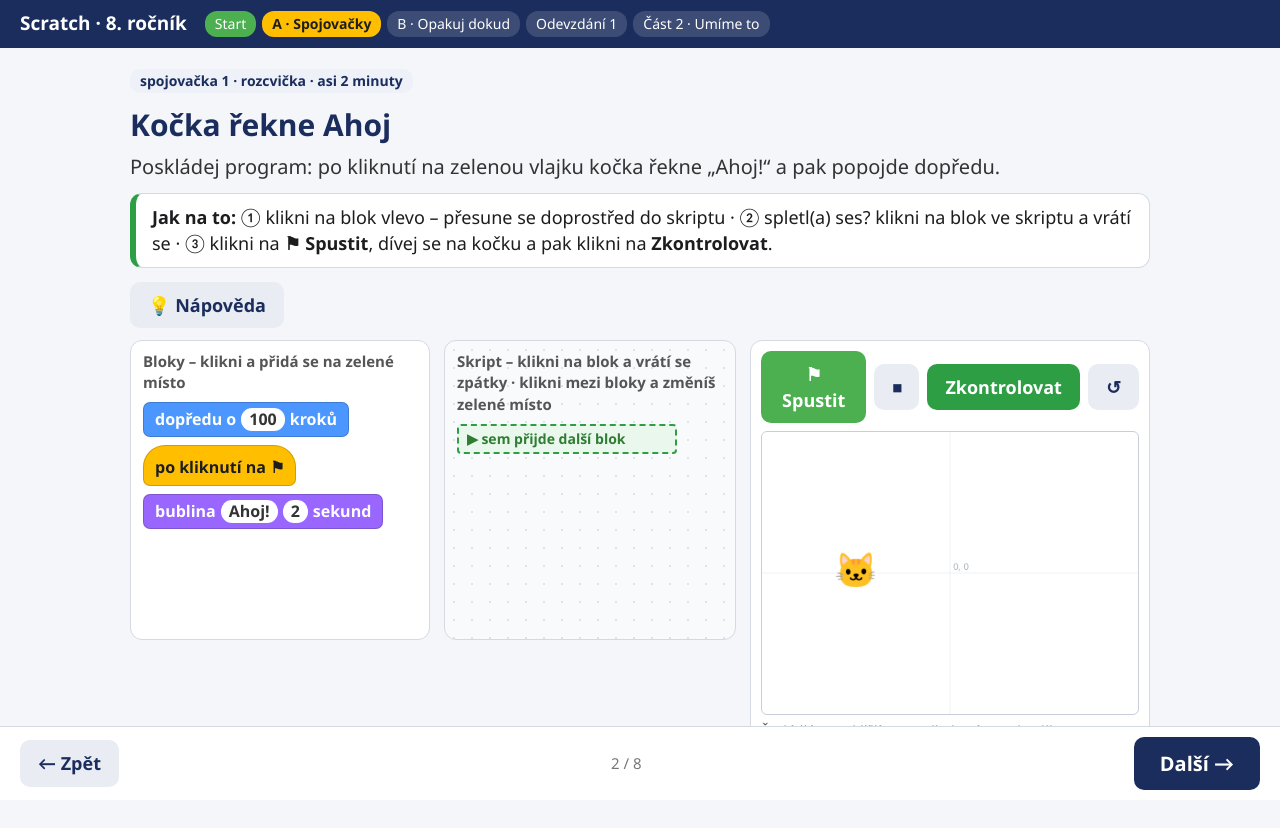
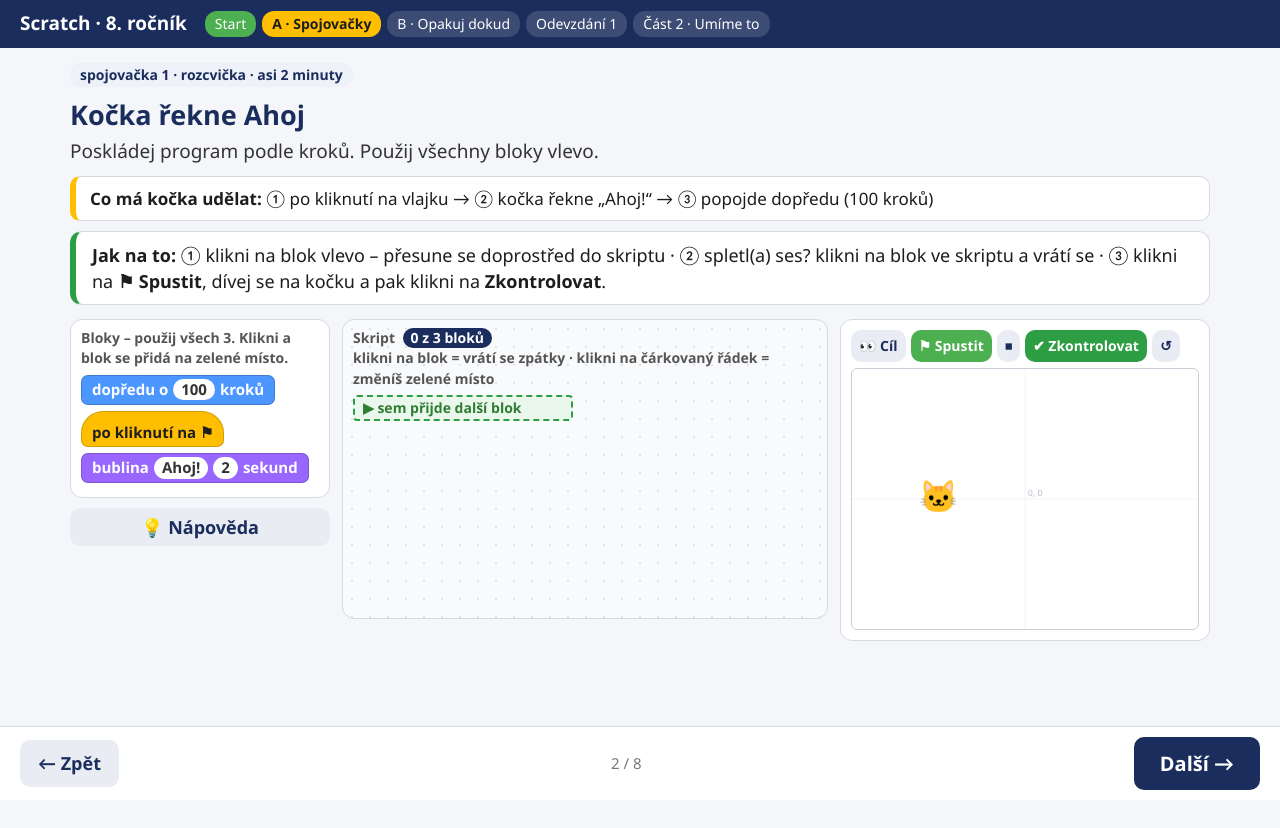
Before and after one commit to citaa5/informatikaEDU, a plain HTML site: page scratch8/index.html in a window 1280 px wide. Both pictures are taken after a click on the button "Začít →". After the commit the page ends 800 px from the top, so only its background shows below. Drawn offline with Linux system fonts and the light colour scheme.

Commit message:
Informatika 8: Scratch – zadání po krocích, počítadlo bloků, Ukaž cíl, menší rozložení

```diff
--- a/scratch8/index.html
+++ b/scratch8/index.html
@@ -15,10 +15,10 @@ header .t{font-weight:700;font-size:19px}
 .steps span{font-size:14px;padding:3px 10px;border-radius:12px;background:rgba(255,255,255,.15)}
 .steps span.on{background:#FFBF00;color:#1d1d1f;font-weight:700}
 .steps span.ok{background:#4caf50}
-main{max-width:1060px;margin:0 auto;padding:18px 20px 110px}
-h1{color:var(--navy);font-size:30px;margin:4px 0 6px}
+main{max-width:1180px;margin:0 auto;padding:12px 20px 100px}
+h1{color:var(--navy);font-size:27px;margin:2px 0 4px}
 h2{color:var(--navy);font-size:22px;margin:16px 0 6px}
-.lead{font-size:20px;color:#333;margin:0 0 12px}
+.lead{font-size:19px;color:#333;margin:0 0 10px}
 .card{background:#fff;border:1px solid var(--line);border-radius:12px;padding:16px 20px;margin:0 0 14px}
 .min{display:inline-block;background:#eef1f8;color:var(--navy);font-size:14px;font-weight:700;border-radius:10px;padding:2px 10px;margin-bottom:6px}
 nav.bottom{position:fixed;left:0;right:0;bottom:0;background:#fff;border-top:1px solid var(--line);padding:10px 20px;display:flex;justify-content:space-between;align-items:center;z-index:5}
@@ -32,32 +32,38 @@ button{font:inherit;cursor:pointer;border-radius:10px;border:0;padding:10px 18px
 .pulse{animation:pulse 1.2s ease-in-out infinite}
 @keyframes pulse{50%{box-shadow:0 0 0 8px rgba(46,158,68,.25)}}
 /* bloky */
-.blk{display:inline-flex;align-items:center;gap:5px;padding:5px 11px;min-height:34px;border-radius:7px;font-weight:600;font-size:16px;border:1px solid rgba(0,0,0,.18);white-space:nowrap;user-select:none}
+.blk{display:inline-flex;align-items:center;gap:5px;padding:3px 10px;min-height:30px;border-radius:7px;font-weight:600;font-size:15px;border:1px solid rgba(0,0,0,.18);white-space:nowrap;user-select:none}
 .blk.hat{border-radius:22px 22px 7px 7px;padding-top:10px}
 .inp{background:#fff;color:#333;border-radius:11px;padding:0 8px;font-weight:600;min-width:22px;text-align:center}
 .chip{display:inline-block;border-radius:6px;padding:0 7px;font-size:16px;font-weight:600;line-height:1.55;white-space:nowrap}
 /* skládačka */
-.puzzle{display:grid;grid-template-columns:300px 1fr 400px;gap:14px;align-items:start}
+.puzzle{display:grid;grid-template-columns:260px 1fr 370px;gap:12px;align-items:start}
 @media (max-width:1000px){.puzzle{grid-template-columns:1fr 1fr}.puzzle .stagebox{grid-column:1/3}}
-.pal,.ws{background:#fff;border:1px solid var(--line);border-radius:12px;padding:10px 12px;min-height:300px}
-.pal h3,.ws h3{margin:0 0 8px;font-size:15px;color:#555;font-weight:600}
-.pal .blk{display:flex;width:max-content;margin:0 0 8px;cursor:pointer}
+.pal,.ws{background:#fff;border:1px solid var(--line);border-radius:12px;padding:8px 10px;min-height:150px}
+.ws{min-height:300px}
+.pal h3,.ws h3{margin:0 0 6px;font-size:14px;color:#555;font-weight:600}
+.cnt{display:inline-block;background:#1A2D5C;color:#fff;border-radius:10px;padding:0 8px;margin-left:4px}
+.cnt.full{background:#2e9e44}
+.pal .blk{display:flex;width:max-content;margin:0 0 6px;cursor:pointer}
 .pal .blk:hover{filter:brightness(1.08);transform:translateX(3px)}
 .pal .gone{visibility:hidden;height:0;margin:0;padding:0;min-height:0;border:0}
 .ws{background:#f9fafc;background-image:radial-gradient(#dfe3ea 1px,transparent 1px);background-size:18px 18px}
 .ws .blk{cursor:pointer}
 .ws .blk:hover{outline:2px solid #c62828}
-.slot{height:12px;width:220px;margin:2px 0;border-radius:4px;cursor:pointer;border:1px dashed #cfd5e0}
+.slot{height:9px;width:220px;margin:1px 0;border-radius:4px;cursor:pointer;border:1px dashed #cfd5e0}
 .slot:hover{background:#cfd8ea}
-.slot.on{height:30px;border:2px dashed #2e9e44;background:#eaf7ec;color:#2e7d32;font-size:14px;font-weight:700;display:flex;align-items:center;padding-left:8px;width:220px}
+.slot.on{height:26px;border:2px dashed #2e9e44;background:#eaf7ec;color:#2e7d32;font-size:14px;font-weight:700;display:flex;align-items:center;padding-left:8px;width:220px}
 .cb{display:inline-block}
 .cb .ctop{border-radius:7px 7px 0 0}
 .cb .cin{border-left:18px solid;margin-left:0;padding:3px 0 3px 6px;min-height:30px}
 .cb .cbot{height:16px;width:150px;border-radius:0 0 7px 7px;border:1px solid rgba(0,0,0,.18);border-top:0}
 .stagebox{background:#fff;border:1px solid var(--line);border-radius:12px;padding:10px}
-.stagebar{display:flex;gap:8px;margin-bottom:8px;align-items:center}
+.stagebar{display:flex;gap:5px;margin-bottom:6px;align-items:center}
+.stagebar .btn{padding:6px 8px;font-size:14px;white-space:nowrap}
+.cil{background:#fff;border:1px solid var(--line);border-left:6px solid #FFBF00;border-radius:10px;padding:8px 14px;margin:0 0 10px;font-size:17px;line-height:1.6}
+.cil span{white-space:nowrap}
 canvas{width:100%;border:1px solid #c9ced8;border-radius:6px;background:#fff;display:block}
-.msg{margin-top:10px;padding:10px 14px;border-radius:10px;font-weight:600;display:none}
+.msg{margin-top:10px;padding:7px 12px;border-radius:10px;font-weight:600;font-size:15px;display:none}
 .msg.bad{display:block;background:#fdecea;color:#b71c1c}
 .msg.good{display:block;background:#e8f5e9;color:#1b5e20}
 .msg.info{display:block;background:#eef1f8;color:var(--navy)}
@@ -171,7 +177,8 @@ class Stage{
 /* ---------- skládačky ---------- */
 const PUZ = {
   s0: { title:"Kočka řekne Ahoj", min:"spojovačka 1 · rozcvička · asi 2 minuty",
-    zad:"Poskládej program: po kliknutí na zelenou vlajku kočka řekne „Ahoj!“ a pak popojde dopředu.",
+    zad:"Poskládej program podle kroků. Použij všechny bloky vlevo.",
+    cil:["po kliknutí na vlajku","kočka řekne „Ahoj!“","popojde dopředu (100 kroků)"], sol:["h","s","m"],
     how:true,
     hints:["Program vždycky začíná žlutým blokem s vlajkou. Ten dej první.","Kočka nejdřív mluví a teprve potom jde. Bublina je tedy druhá.","Pořadí: po kliknutí na ⚑ → bublina Ahoj! → dopředu o 100 kroků."],
     init:{x:-120,y:0,dir:90},
@@ -184,10 +191,12 @@ const PUZ = {
       if(ids.join()!=="h,s,m") return "Kočka má nejdřív pozdravit a pak jít. Prohoď bublinu a „dopředu“.";
       return true; } },
   a1: { title:"Kočka se představí", min:"spojovačka 2 · asi 3 minuty",
-    zad:"Kočka skočí na start vlevo, řekne „Ahoj!“, přejde doprava, chvilku počká a couvne zpátky na start.",
+    zad:"Poskládej program podle kroků. Použij všechny bloky vlevo.",
+    cil:["po kliknutí na vlajku","skočí na start vlevo (x: -150, y: 0)","otočí se doprava (směr 90)","řekne „Ahoj!“","přejde doprava (150 kroků)","chvilku počká (1 sekundu)","couvne zpátky na start (-150 kroků)"],
+    sol:["h","g","d","s","m1","w","m2"],
     hints:["Nahoře je žlutý blok po kliknutí na ⚑.","Pak kočku postav na start: skoč na x: -150 y: 0 a nastav směr 90 (= kouká doprava). Proto začne vždycky vlevo, ať stojí kdekoli.",
       "Potom bublina Ahoj!, dopředu o 150 kroků a čekej 1 sekund.","Úplně dole je dopředu o -150 kroků. Mínus znamená couvni zpátky."],
-    init:{x:60,y:-90,dir:0},
+    init:{x:60,y:-90,dir:90},
     blocks:{ h:{kat:"udalosti",t:"po kliknutí na ⚑",op:"hat"}, g:{kat:"pohyb",t:"skoč na x: [-150] y: [0]",op:"goto",a:[-150,0]},
       d:{kat:"pohyb",t:"nastav směr [90]",op:"dir",a:[90]}, s:{kat:"vzhled",t:"bublina [Ahoj!] [2] sekund",op:"say",a:["Ahoj!",2]},
       m1:{kat:"pohyb",t:"dopředu o [150] kroků",op:"move",a:[150]}, w:{kat:"ovladani",t:"čekej [1] sekund",op:"wait",a:[1]},
@@ -200,7 +209,9 @@ const PUZ = {
       let best=0; for(const x of v){ let i=0; while(i<7&&x[i]===ids[i]) i++; best=Math.max(best,i); }
       return `${best===1?"Blok č. 1 je":`Bloky č. 1 až ${best} jsou`} dobře, blok č. ${best+1} sem nepatří. Spusť vlajku a sleduj, kdy kočka udělá něco jinak než v zadání.`; } },
   a2: { title:"Čtverec perem", min:"spojovačka 3 · asi 3 minuty",
-    zad:"Kočka nejdřív smaže starou čmáranici a pak nakreslí čtverec.<br><small>Opakování obejme bloky, které do něj přidáš. Až budeš chtít pokračovat <b>pod</b> opakováním, klikni na čárkovaný řádek pod oranžovou čelistí.</small>",
+    zad:"Poskládej program podle kroků. Použij všechny bloky vlevo.<br><small>Opakování obejme bloky, které do něj přidáš. Až budeš chtít pokračovat <b>pod</b> opakováním, klikni na čárkovaný řádek pod oranžovou čelistí.</small>",
+    cil:["po kliknutí na vlajku","smaže starou čmáranici","skočí doprostřed (x: 0, y: 0)","otočí se doprava (směr 90)","zapne pero","4× zopakuje: dopředu 100 kroků a otočit o 90°","vypne pero"],
+    sol:["h","c","g","d","pd",["r",["f","t"]],"pu"],
     hints:["Začátek: po kliknutí na ⚑, smaž, skoč na x: 0 y: 0, nastav směr 90.","Pak pero zapni – od té chvíle kočka za sebou kreslí čáru.",
       "Opakuj 4 krát a do něj dopředu o 100 kroků a otoč se o 90 stupňů. Čtverec má 4 strany a 4 rohy.","Pod opakování (klikni na čárkovaný řádek pod oranžovou čelistí) dej pero vypni."],
     init:{x:-140,y:70,dir:90,lines:[[-210,-120,-60,-150],[-60,-150,-20,-100]]},
@@ -223,10 +234,12 @@ const PUZ = {
       if(top.indexOf("c")>iPd) return "„Smaž“ dej před „pero zapni“ – jinak smažeš i kus nového čtverce.";
       return true; } },
   a3: { title:"Příklad: kočka ke kraji", min:"opakuj dokud · příklad · asi 4 minuty",
-    zad:"Kočka jde doprava tak dlouho, dokud nenarazí na okraj scény. Pak řekne „Jsem na kraji!“. Nevíme, kolik kroků to bude – proto ne „opakuj 10 krát“, ale <b>opakuj dokud nenastane</b>.",
+    zad:"Nevíme, kolik kroků bude ke kraji – proto ne „opakuj 10 krát“, ale <b>opakuj dokud nenastane</b>. Poskládej program podle kroků, použij všechny bloky.",
+    cil:["po kliknutí na vlajku","skočí na start vlevo (x: -180, y: 0)","otočí se doprava (směr 90)","opakuje krok o 10 kroků, dokud se nedotkne okraje","řekne „Jsem na kraji!“"],
+    sol:["h","g","d",["u",["f"]],"s"],
     hints:["Nahoře po kliknutí na ⚑, pak skoč na x: -180 y: 0 a nastav směr 90.","Pak opakuj dokud nenastane ⟨dotýkáš se okraje?⟩.",
       "Do opakování dej jen dopředu o 10 kroků. Kočka jde po malých krocích a po každém se zeptá: už jsem u okraje?","Pod opakování dej bublinu Jsem na kraji!"],
-    init:{x:100,y:-100,dir:0},
+    init:{x:100,y:-100,dir:90},
     blocks:{ h:{kat:"udalosti",t:"po kliknutí na ⚑",op:"hat"}, g:{kat:"pohyb",t:"skoč na x: [-180] y: [0]",op:"goto",a:[-180,0]},
       d:{kat:"pohyb",t:"nastav směr [90]",op:"dir",a:[90]}, u:{kat:"ovladani",t:"opakuj dokud nenastane ⟨dotýkáš se okraje?⟩",op:"until",c:true},
       f:{kat:"pohyb",t:"dopředu o [10] kroků",op:"move",a:[10]}, s:{kat:"vzhled",t:"bublina [Jsem na kraji!] [2] sekund",op:"say",a:["Jsem na kraji!",2]} },
@@ -248,8 +261,9 @@ function Puzzle(key){
   function render(){
     const pal=P.order.map(id=>{ const b=P.blocks[id];
       return used.has(id)?`<div class="blk gone"></div>`:blkHTML(b,`data-pal="${id}" title="Klikni – blok se přidá na místo ▶"`); }).join("");
-    $("#pal").innerHTML=`<h3>Bloky – klikni a přidá se na zelené místo</h3>${pal||'<p class="help">Všechny bloky jsou ve skriptu.</p>'}`;
-    $("#ws").innerHTML=`<h3>Skript – klikni na blok a vrátí se zpátky · klikni mezi bloky a změníš zelené místo</h3>`+list([],tree);
+    const total=Object.keys(P.blocks).length, n=used.size;
+    $("#pal").innerHTML=`<h3>Bloky – použij všech ${total}. Klikni a blok se přidá na zelené místo.</h3>${pal||'<p class="help">Všechny bloky jsou ve skriptu. Klikni na Zkontrolovat.</p>'}`;
+    $("#ws").innerHTML=`<h3>Skript <span class="cnt${n===total?" full":""}">${n} z ${total} bloků</span><br>klikni na blok = vrátí se zpátky · klikni na čárkovaný řádek = změníš zelené místo</h3>`+list([],tree);
   }
   function slot(path,i){ const on=act.path.join()===path.join()&&act.i===i;
     return `<div class="slot${on?" on":""}" data-slot="${path.join(".")}|${i}">${on?"▶ sem přijde další blok":""}</div>`; }
@@ -275,24 +289,28 @@ function Puzzle(key){
     stage.stopFlag=false; $("#run").disabled=true; await stage.exec(toBlocks(tree)); stage.stopFlag=true; $("#run").disabled=false;
     if(stage.warn) msg("bad","Opakování se točí pořád dokola a nikdy neskončí: kočka se uvnitř opakování nehýbe, takže k okraji nikdy nedojde.");
   }
+  function solTree(spec){ return spec.map(x=>Array.isArray(x)?Object.assign({},P.blocks[x[0]],{kids:solTree(x[1])}):Object.assign({},P.blocks[x])); }
+  async function goal(){ stage.stopFlag=true; await stage.sleep(60); stage.reset(); msg("info","👀 Cíl: takhle to má vypadat. Dívej se na kočku – a pak to poskládej sám (sama)."); stage.stopFlag=false;
+    $("#goal").disabled=true; await stage.exec(solTree(P.sol)); stage.stopFlag=true; $("#goal").disabled=false; await stage.sleep(900); stage.reset(); }
   function check(){ const r=P.check(tree);
     if(r===true){ S.solved[key]=true; save(); msg("good","Správně! Klikni na zelenou vlajku a podívej se, jak to kočka udělá. Pak pokračuj tlačítkem Další."); $("#next").classList.add("pulse"); run(); }
     else msg("bad",r); }
   const how=P.how?`<div class="card" style="border-left:6px solid #2e9e44;padding:10px 16px"><b>Jak na to:</b> ① klikni na blok vlevo – přesune se doprostřed do skriptu · ② spletl(a) ses? klikni na blok ve skriptu a vrátí se · ③ klikni na <b>⚑ Spustit</b>, dívej se na kočku a pak klikni na <b>Zkontrolovat</b>.</div>`:"";
-  const hints=P.hints?`<div style="margin:0 0 12px"><button class="btn ghost" id="hb">💡 Nápověda</button><ol id="hl" style="margin:8px 0 0 22px;padding:0"></ol></div>`:"";
-  return { html:`<div class="min">${P.min||"spojovačka · asi 3 minuty"}</div><h1>${P.title}</h1><p class="lead">${P.zad}</p>${how}${hints}
-      <div class="puzzle"><div class="pal" id="pal"></div><div class="ws" id="ws"></div>
-      <div class="stagebox"><div class="stagebar"><button class="btn flag" id="run">⚑ Spustit</button><button class="btn ghost" id="stop">⏹</button>
-      <button class="btn green" id="chk">Zkontrolovat</button><button class="btn ghost" id="rst" title="Začít znovu">↺</button></div>
-      <canvas id="cv" width="480" height="360"></canvas><div class="msg" id="msg"></div>
-      <p class="help">Šedé čáry se kříží uprostřed scény, v bodě x: 0, y: 0.</p></div></div>`,
+  const hints=P.hints?`<div style="margin:10px 0 0"><button class="btn ghost" id="hb" style="padding:6px 14px;width:100%">💡 Nápověda</button><ol id="hl" style="margin:6px 0 0 20px;padding:0;font-size:15px"></ol></div>`:"";
+  const cil=P.cil?`<div class="cil"><b>Co má kočka udělat:</b> ${P.cil.map((t,i)=>`<span>${"①②③④⑤⑥⑦⑧⑨"[i]} ${t}</span>`).join(" → ")}</div>`:"";
+  return { html:`<div class="min">${P.min||"spojovačka · asi 3 minuty"}</div><h1>${P.title}</h1><p class="lead">${P.zad}</p>${cil}${how}
+      <div class="puzzle"><div><div class="pal" id="pal"></div>${hints}</div><div class="ws" id="ws"></div>
+      <div class="stagebox"><div class="stagebar"><button class="btn ghost" id="goal" title="Kočka předvede, co má program dělat">👀 Cíl</button><button class="btn flag" id="run">⚑ Spustit</button><button class="btn ghost" id="stop" title="Zastavit">⏹</button>
+      <button class="btn green" id="chk">✔ Zkontrolovat</button><button class="btn ghost" id="rst" title="Začít znovu">↺</button></div>
+      <div class="msg" id="msg" style="margin:0 0 6px"></div><canvas id="cv" width="480" height="360"></canvas>
+      </div></div>`,
     mount(){ stage=new Stage($("#cv"),P.init); render();
       if(P.hints){ let hi=0; $("#hb").onclick=()=>{ if(hi>=P.hints.length) return; const li=document.createElement("li"); li.style.margin="4px 0"; li.innerHTML=label(P.hints[hi]); $("#hl").appendChild(li); hi++;
         $("#hb").textContent = hi<P.hints.length ? `💡 Další nápověda (${hi}/${P.hints.length})` : "💡 Víc nápověd není"; $("#hb").disabled = hi>=P.hints.length; }; }
       $("#pal").onclick=e=>{ const t=e.target.closest("[data-pal]"); if(t) add(t.dataset.pal); };
       $("#ws").onclick=e=>{ const b=e.target.closest("[data-ws]"); if(b){ remove(b.dataset.ws); return; }
         const s=e.target.closest("[data-slot]"); if(s){ const [p,i]=s.dataset.slot.split("|"); act={path:p?p.split(".").map(Number):[],i:+i}; render(); } };
-      $("#run").onclick=run; $("#stop").onclick=()=>{stage.stopFlag=true; $("#run").disabled=false;};
+      $("#goal").onclick=goal; $("#run").onclick=run; $("#stop").onclick=()=>{stage.stopFlag=true; $("#run").disabled=false;};
       $("#chk").onclick=check; $("#rst").onclick=()=>{ stage.stopFlag=true; tree=[]; used.clear(); act={path:[],i:0}; stage.reset(); msg(); render(); };
       if(S.solved[key]) msg("info","Tuhle skládačku už máš vyřešenou. Můžeš ji zkusit znovu, nebo jít dál."); },
     unmount(){ if(stage) stage.stopFlag=true; } };
```
Also changed, not shown: scratch8/ulohy.html (+46 -28 lines).
